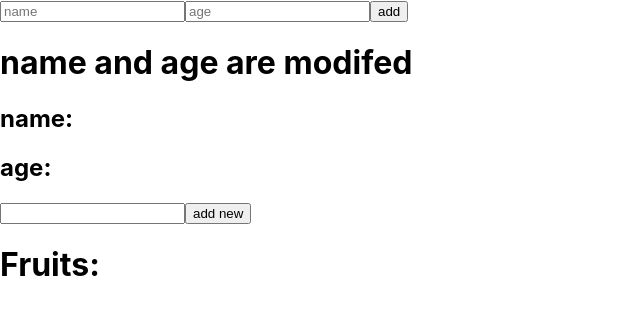
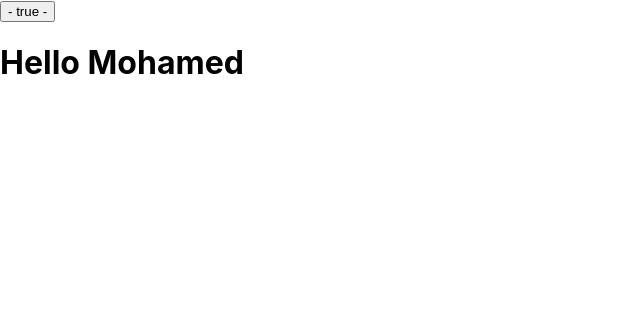
Before and after one commit to Mouha-med-ouchen/react_rep, a React (Create React App) app in the folder myapp/: page / in a window 1280 px wide. Shown: the top 314 px of the page, without its empty margins (0-640 px from the left). Built offline with nearby package versions, Linux system fonts and the light colour scheme.

Commit message:
Component lifecycle

```diff
--- a/myapp/src/Counter/Counter.jsx
+++ b/myapp/src/Counter/Counter.jsx
@@ -1,17 +1,29 @@
-import { useState } from "react";
+import { Component } from "react";
 
-export default function Counter() {
-    const [count, setCount] = useState(0);
+export default class Counter extends Component {
+    constructor(props) {
+        super(props);
+        this.state = {
+            displayName: true,
+        };
+    }
 
-    return (
-        <>
-            <h2>🧩 Hook Test</h2>
-            <h1>{count}</h1>
-            <div style={{ display: "flex", gap: "10px" }}>
-                <button onClick={() => setCount(c => c + 1)}>+1</button>
-                <button onClick={() => setCount(c => c - 1)}>-1</button>
-                <button onClick={() => setCount(0)}>rest!</button>
-            </div>
-        </>
-    );
+    toggleName = () => {
+        this.setState(prevState => ({
+            displayName: !prevState.displayName
+        }));
+
+    };
+
+    render() {
+        return (
+            <>
+                <button onClick={this.toggleName}>
+                    - {this.state.displayName.toString()} -
+                </button>
+
+                {this.state.displayName === true ? <h1>Hello Mohamed</h1> : undefined}
+            </>
+        );
+    }
 }
--- a/myapp/src/index.js
+++ b/myapp/src/index.js
@@ -3,11 +3,11 @@ import ReactDOM from 'react-dom/client';
 import './index.css';
 import Form from './Form/Form'
 import Fruitslists from './fruite/FruitsList';
+import Counter from './Counter/Counter';
 
 const root = ReactDOM.createRoot(document.getElementById('root'));
 root.render(
   <React.StrictMode>
-    <Form></Form>
-    <Fruitslists fruits={['hhhhh']}></Fruitslists>
+     <Counter></Counter>
   </React.StrictMode>
 );
```
